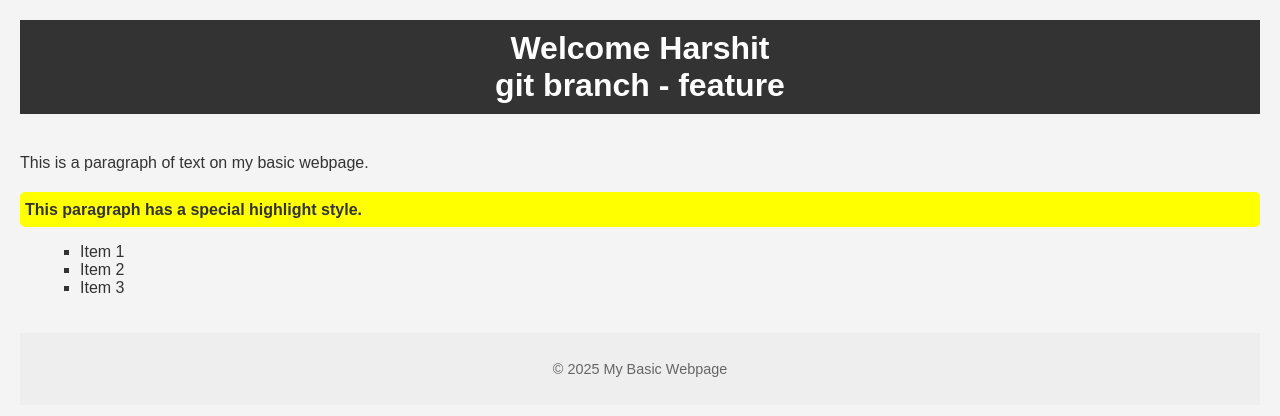
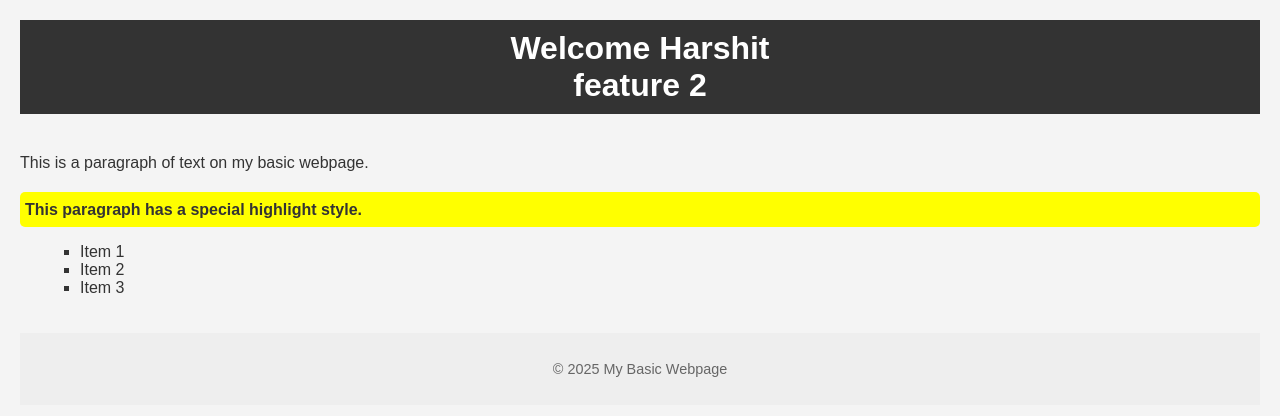
Before and after one commit to SuperHarsh/temp, a plain HTML site: page index.html in a window 1280 px wide. Drawn offline with Linux system fonts and the light colour scheme.

Commit message:
feature 2

```diff
--- a/index.html
+++ b/index.html
@@ -9,7 +9,7 @@
 <body>
     <header>
         <h1>Welcome Harshit</h1>
-        <h1>git branch - feature</h1>
+        <h1>feature 2</h1>
     </header>
 
     <main>
```
